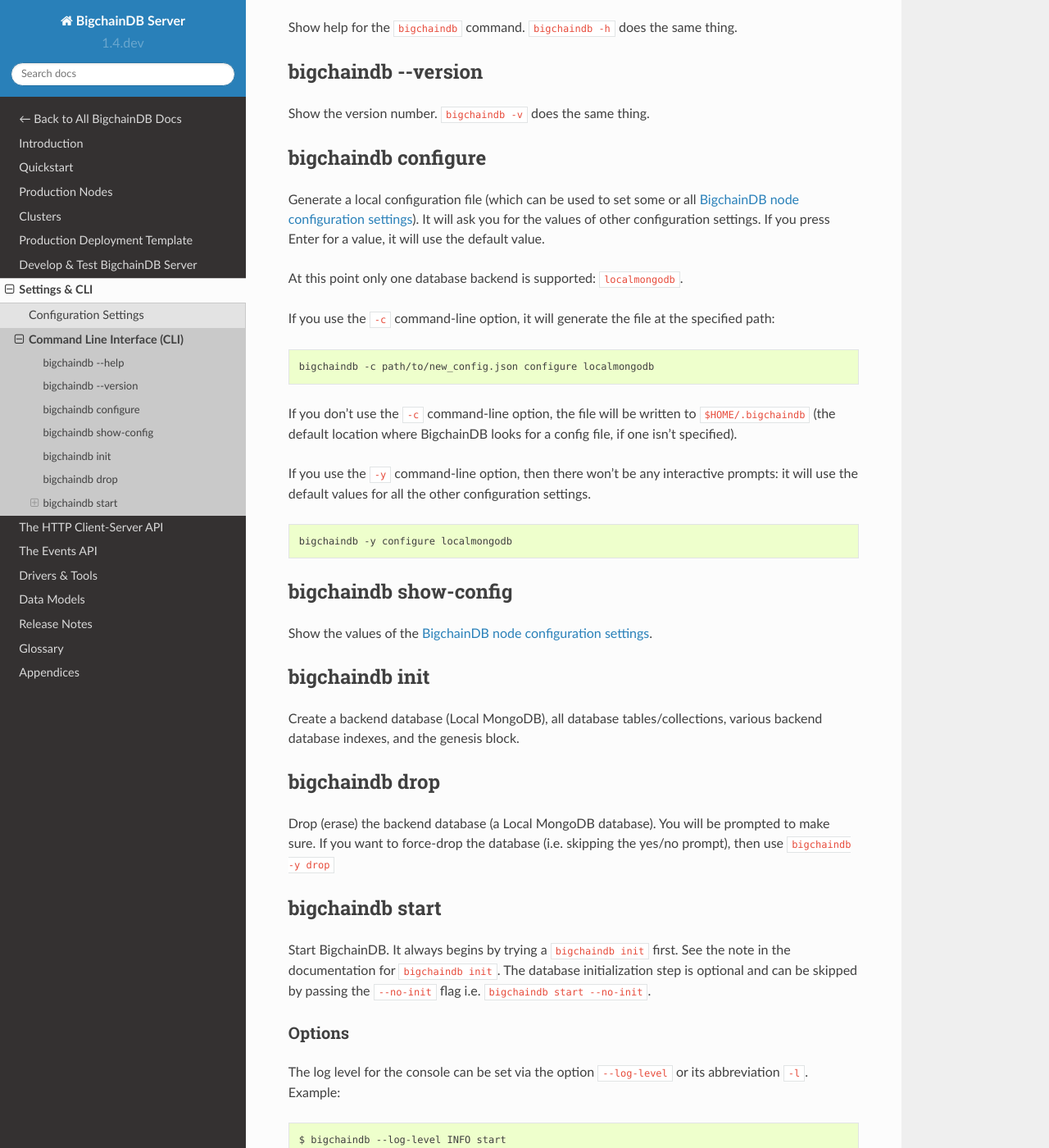
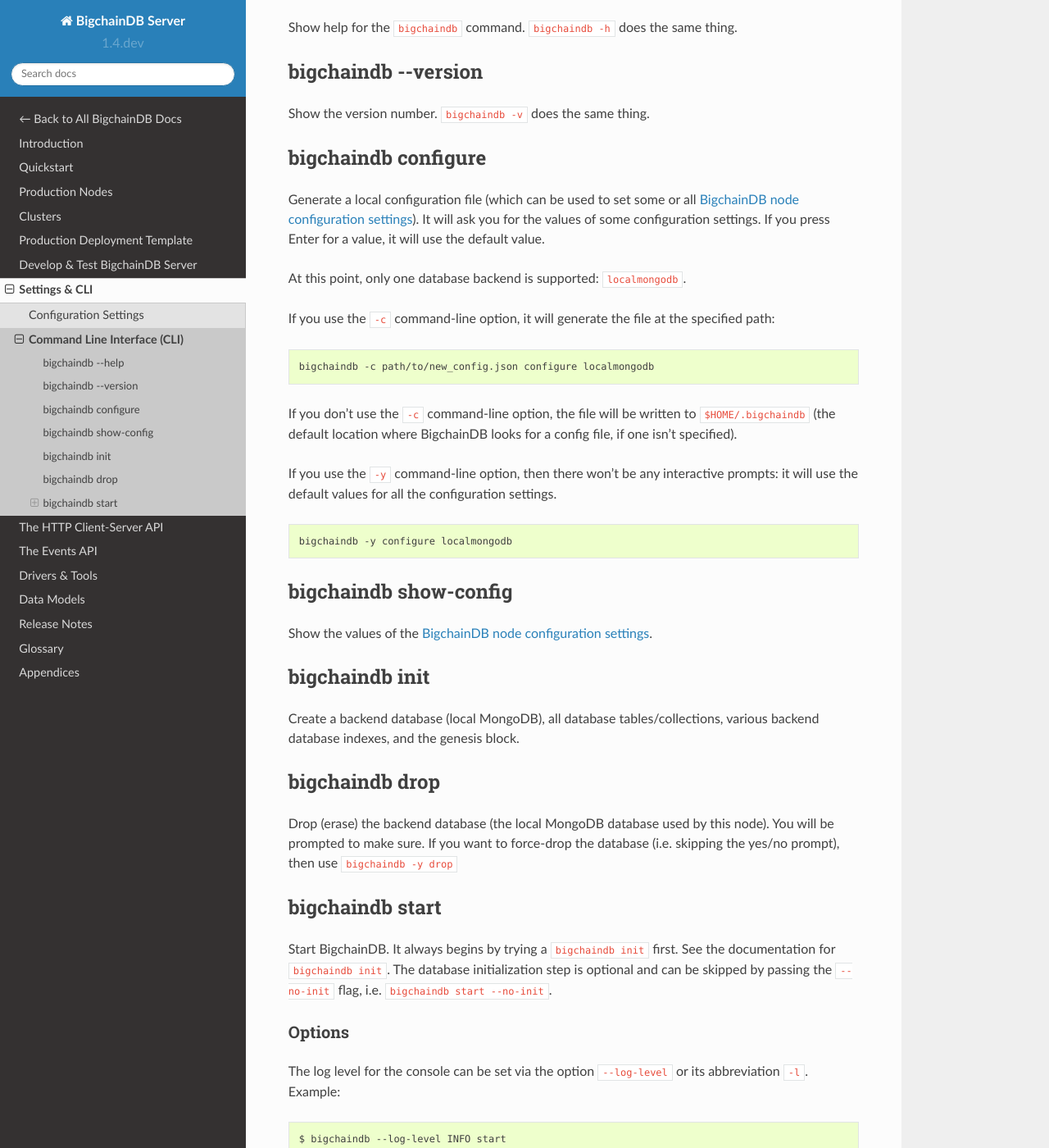
Before and after one commit to thematerials-network/bigchaindb-node, a Sphinx documentation site: the page built from bigchaindb/docs/server/source/server-reference/bigchaindb-cli.md, in a window 1280 px wide and 1400 px high, scrolled down 243 px. Shown: the whole window at 82% size. Built offline with Sphinx 7.4.7 and the Read the Docs theme 2.0.0, drawn with Linux system fonts in a browser that asks for light colours.

Commit message:
Some minor copy-editing

````diff
--- a/bigchaindb/docs/server/source/server-reference/bigchaindb-cli.md
+++ b/bigchaindb/docs/server/source/server-reference/bigchaindb-cli.md
@@ -15,10 +15,10 @@ Show the version number. `bigchaindb -v` does the same thing.
 
 ## bigchaindb configure
 
-Generate a local configuration file (which can be used to set some or all [BigchainDB node configuration settings](configuration.html)). It will ask you for the values of other configuration settings.
+Generate a local configuration file (which can be used to set some or all [BigchainDB node configuration settings](configuration.html)). It will ask you for the values of some configuration settings.
 If you press Enter for a value, it will use the default value.
 
-At this point only one database backend is supported: `localmongodb`.
+At this point, only one database backend is supported: `localmongodb`.
 
 If you use the `-c` command-line option, it will generate the file at the specified path:
 ```text
@@ -27,7 +27,7 @@ bigchaindb -c path/to/new_config.json configure localmongodb
 
 If you don't use the `-c` command-line option, the file will be written to `$HOME/.bigchaindb` (the default location where BigchainDB looks for a config file, if one isn't specified).
 
-If you use the `-y` command-line option, then there won't be any interactive prompts: it will use the default values for all the other configuration settings.
+If you use the `-y` command-line option, then there won't be any interactive prompts: it will use the default values for all the configuration settings.
 ```text
 bigchaindb -y configure localmongodb
 ```
@@ -40,23 +40,24 @@ Show the values of the [BigchainDB node configuration settings](configuration.ht
 
 ## bigchaindb init
 
-Create a backend database (Local MongoDB), all database tables/collections,
+Create a backend database (local MongoDB), all database tables/collections,
 various backend database indexes, and the genesis block.
 
 
 ## bigchaindb drop
 
-Drop (erase) the backend database (a Local MongoDB database).
+Drop (erase) the backend database (the local MongoDB database used by this node).
 You will be prompted to make sure.
 If you want to force-drop the database (i.e. skipping the yes/no prompt), then use `bigchaindb -y drop`
 
 
 ## bigchaindb start
 
-Start BigchainDB. It always begins by trying a `bigchaindb init` first. See the note in the documentation for `bigchaindb init`.
-The database initialization step is optional and can be skipped by passing the `--no-init` flag i.e. `bigchaindb start --no-init`.
+Start BigchainDB. It always begins by trying a `bigchaindb init` first. See the documentation for `bigchaindb init`.
+The database initialization step is optional and can be skipped by passing the `--no-init` flag, i.e. `bigchaindb start --no-init`.
 
 ### Options
+
 The log level for the console can be set via the option `--log-level` or its
 abbreviation `-l`. Example:
 
@@ -64,7 +65,7 @@ abbreviation `-l`. Example:
 $ bigchaindb --log-level INFO start
 ```
 
-The allowed levels are `DEBUG`, `INFO` , `WARNING`, `ERROR`, and `CRITICAL`.
+The allowed levels are `DEBUG`, `INFO`, `WARNING`, `ERROR`, and `CRITICAL`.
 For an explanation regarding these levels please consult the
 [Logging Levels](https://docs.python.org/3.6/library/logging.html#levels)
 section of Python's documentation.
````
